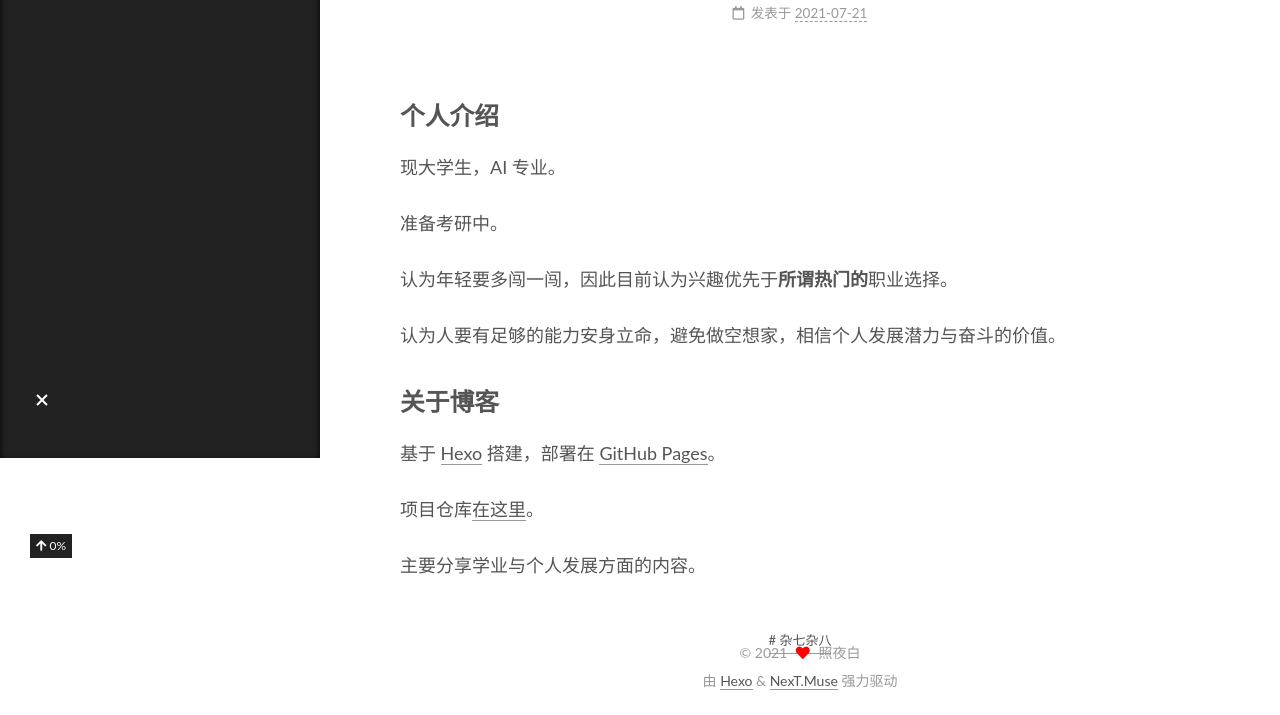
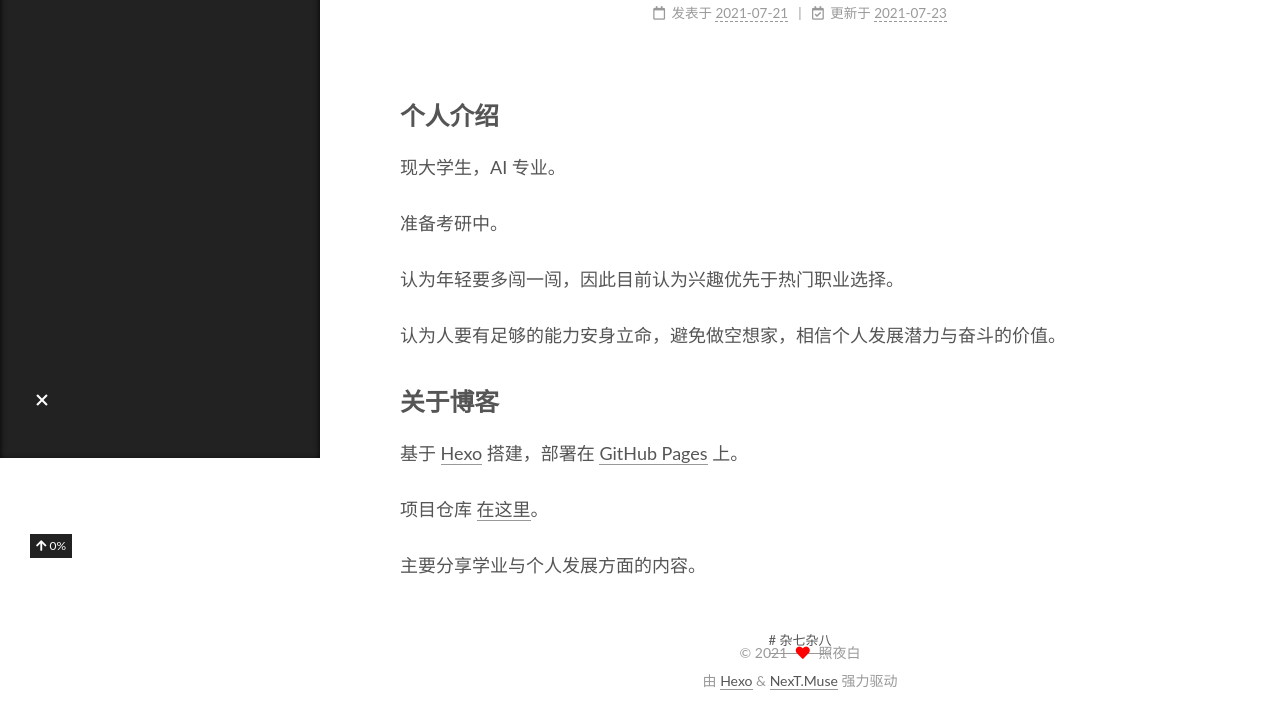
Before and after one commit to zhaoyebaii/zhaoyebaii.github.io, a plain HTML site: page 2021/07/21/introduce/index.html in a window 1280 px wide. Shown: the part 342-1057 px from the top of the page. Drawn offline with Linux system fonts and the light colour scheme.

Commit message:
Site updated: 2021-07-23 11:41:41

```diff
--- a/2021/07/21/introduce/index.html
+++ b/2021/07/21/introduce/index.html
@@ -21,15 +21,15 @@
     var CONFIG = {"hostname":"zhaoyebaii.github.io","root":"/","scheme":"Muse","version":"7.8.0","exturl":false,"sidebar":{"position":"left","display":"post","padding":18,"offset":12,"onmobile":false},"copycode":{"enable":false,"show_result":false,"style":null},"back2top":{"enable":true,"sidebar":false,"scrollpercent":true},"bookmark":{"enable":false,"color":"#222","save":"auto"},"fancybox":false,"mediumzoom":false,"lazyload":false,"pangu":false,"comments":{"style":"tabs","active":null,"storage":true,"lazyload":false,"nav":null},"algolia":{"hits":{"per_page":10},"labels":{"input_placeholder":"Search for Posts","hits_empty":"We didn't find any results for the search: ${query}","hits_stats":"${hits} results found in ${time} ms"}},"localsearch":{"enable":false,"trigger":"auto","top_n_per_article":1,"unescape":false,"preload":false},"motion":{"enable":true,"async":false,"transition":{"post_block":"fadeIn","post_header":"slideDownIn","post_body":"slideDownIn","coll_header":"slideLeftIn","sidebar":"slideUpIn"}}};
   </script>
 
-  <meta name="description" content="个人介绍现大学生，AI 专业。 准备考研中。 认为年轻要多闯一闯，因此目前认为兴趣优先于所谓热门的职业选择。 认为人要有足够的能力安身立命，避免做空想家，相信个人发展潜力与奋斗的价值。 关于博客基于 Hexo 搭建，部署在 GitHub Pages。 项目仓库在这里。 主要分享学业与个人发展方面的内容。">
+  <meta name="description" content="个人介绍现大学生，AI 专业。 准备考研中。 认为年轻要多闯一闯，因此目前认为兴趣优先于热门职业选择。 认为人要有足够的能力安身立命，避免做空想家，相信个人发展潜力与奋斗的价值。 关于博客基于 Hexo 搭建，部署在 GitHub Pages 上。 项目仓库 在这里。 主要分享学业与个人发展方面的内容。">
 <meta property="og:type" content="article">
 <meta property="og:title" content="关于我">
 <meta property="og:url" content="https://zhaoyebaii.github.io/2021/07/21/introduce/index.html">
 <meta property="og:site_name" content="照夜白的博客">
-<meta property="og:description" content="个人介绍现大学生，AI 专业。 准备考研中。 认为年轻要多闯一闯，因此目前认为兴趣优先于所谓热门的职业选择。 认为人要有足够的能力安身立命，避免做空想家，相信个人发展潜力与奋斗的价值。 关于博客基于 Hexo 搭建，部署在 GitHub Pages。 项目仓库在这里。 主要分享学业与个人发展方面的内容。">
+<meta property="og:description" content="个人介绍现大学生，AI 专业。 准备考研中。 认为年轻要多闯一闯，因此目前认为兴趣优先于热门职业选择。 认为人要有足够的能力安身立命，避免做空想家，相信个人发展潜力与奋斗的价值。 关于博客基于 Hexo 搭建，部署在 GitHub Pages 上。 项目仓库 在这里。 主要分享学业与个人发展方面的内容。">
 <meta property="og:locale" content="zh_CN">
 <meta property="article:published_time" content="2021-07-21T11:15:11.000Z">
-<meta property="article:modified_time" content="2021-07-21T11:48:12.163Z">
+<meta property="article:modified_time" content="2021-07-23T03:40:02.559Z">
 <meta property="article:author" content="照夜白">
 <meta property="article:tag" content="杂七杂八">
 <meta name="twitter:card" content="summary">
@@ -185,9 +185,15 @@
               </span>
               <span class="post-meta-item-text">发表于</span>
 
-
-              <time title="创建时间：2021-07-21 19:15:11 / 修改时间：19:48:12" itemprop="dateCreated datePublished" datetime="2021-07-21T19:15:11+08:00">2021-07-21</time>
+              <time title="创建时间：2021-07-21 19:15:11" itemprop="dateCreated datePublished" datetime="2021-07-21T19:15:11+08:00">2021-07-21</time>
             </span>
+              <span class="post-meta-item">
+                <span class="post-meta-item-icon">
+                  <i class="far fa-calendar-check"></i>
+                </span>
+                <span class="post-meta-item-text">更新于</span>
+                <time title="修改时间：2021-07-23 11:40:02" itemprop="dateModified" datetime="2021-07-23T11:40:02+08:00">2021-07-23</time>
+              </span>
 
 
 
@@ -202,10 +208,10 @@
 
         <h2 id="个人介绍"><a href="#个人介绍" class="headerlink" title="个人介绍"></a>个人介绍</h2><p>现大学生，AI 专业。</p>
 <p>准备考研中。</p>
-<p>认为年轻要多闯一闯，因此目前认为兴趣优先于<strong>所谓热门的</strong>职业选择。</p>
+<p>认为年轻要多闯一闯，因此目前认为兴趣优先于热门职业选择。</p>
 <p>认为人要有足够的能力安身立命，避免做空想家，相信个人发展潜力与奋斗的价值。</p>
-<h2 id="关于博客"><a href="#关于博客" class="headerlink" title="关于博客"></a>关于博客</h2><p>基于 <font color=#6699ff><a target="_blank" rel="noopener" href="https://hexo.io/">Hexo</a></font> 搭建，部署在 <font color=#6699ff><a target="_blank" rel="noopener" href="https://pages.github.com/">GitHub Pages</a></font>。</p>
-<p>项目仓库<font color=#6699ff><a target="_blank" rel="noopener" href="https://github.com/zhaoyebaii/zhaoyebaii.github.io">在这里</a></font>。</p>
+<h2 id="关于博客"><a href="#关于博客" class="headerlink" title="关于博客"></a>关于博客</h2><p>基于 <a target="_blank" rel="noopener" href="https://hexo.io/">Hexo</a> 搭建，部署在 <a target="_blank" rel="noopener" href="https://pages.github.com/">GitHub Pages</a> 上。</p>
+<p>项目仓库 <a target="_blank" rel="noopener" href="https://github.com/zhaoyebaii/zhaoyebaii.github.io">在这里</a>。</p>
 <p>主要分享学业与个人发展方面的内容。</p>
 
     </div>
--- a/css/main.css
+++ b/css/main.css
@@ -1168,7 +1168,7 @@ pre .javascript .function {
 }
 .links-of-author a::before,
 .links-of-author span.exturl::before {
-  background: #161898;
+  background: #e2e55e;
   border-radius: 50%;
   content: ' ';
   display: inline-block;
```
Also changed, not shown: about/index.html (+6 -6 lines), index.html (+11 -5 lines).
